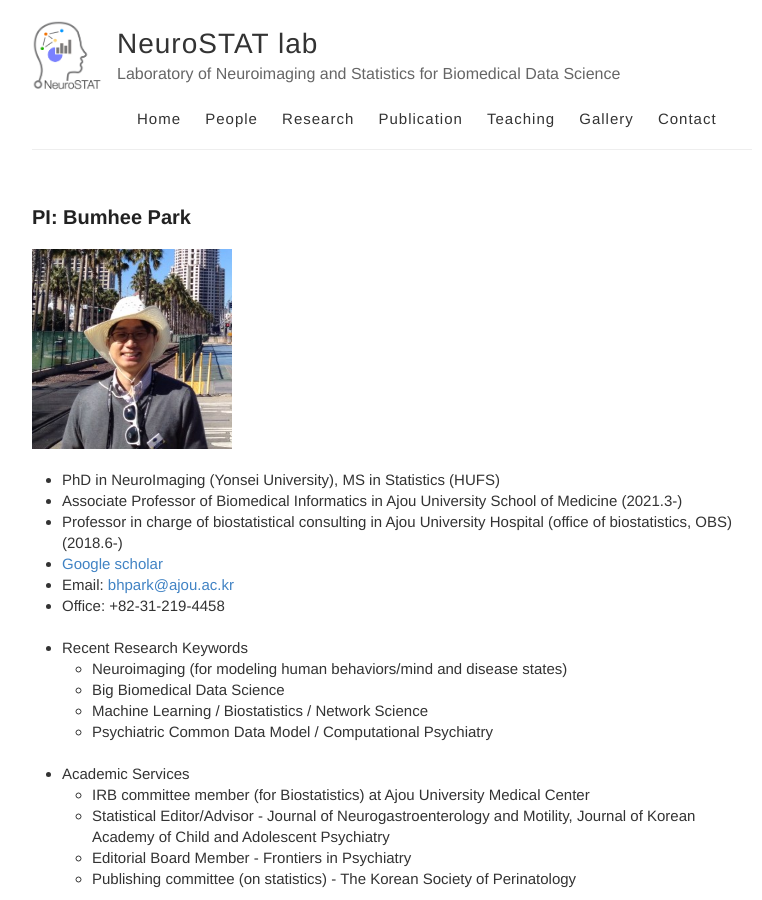
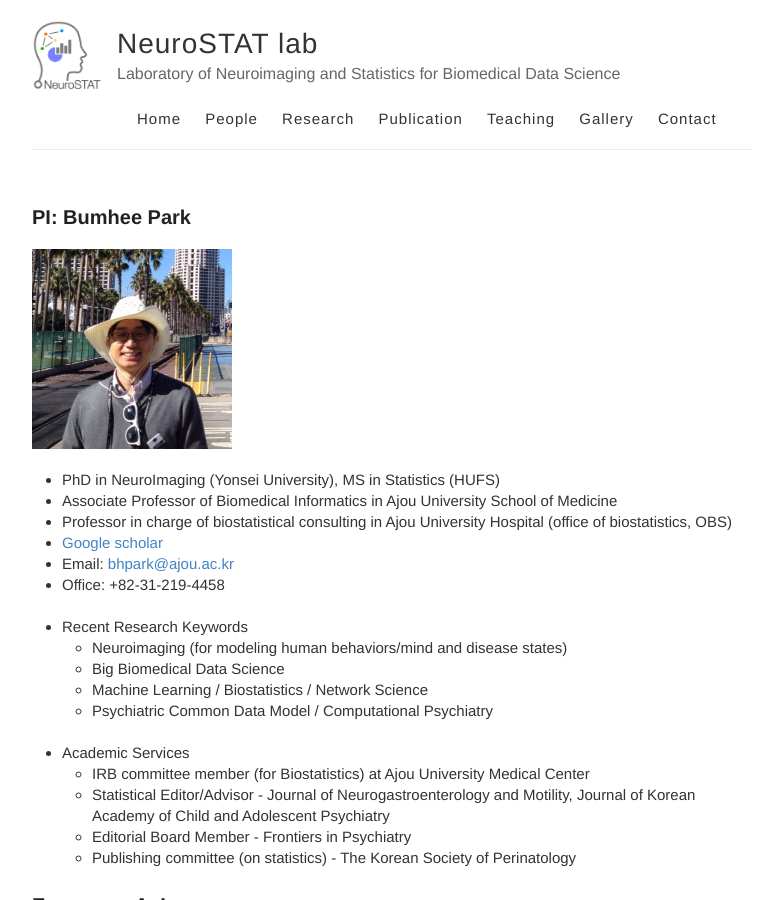
Before and after one commit to neurostat-lab/neurostat-lab.github.io, a Jekyll site: the page built from people.md, in a window 1280 px wide and 900 px high. Shown: the whole window, without its empty margins (248-1010 px from the left). Built offline with Jekyll 4.4.1, drawn with Linux system fonts in a browser that asks for light colours; our own code applies the rules of GitHub Pages for plain Markdown files.

Commit message:
Update people.md

```diff
--- a/people.md
+++ b/people.md
@@ -7,8 +7,8 @@ permalink: /people/
 
 <img src="/images/profe.png" style="width: 200px;"/><br>
  * PhD in NeuroImaging (Yonsei University), MS in Statistics (HUFS)
- * Associate Professor of Biomedical Informatics in Ajou University School of Medicine (2021.3-)<br>
- * Professor in charge of biostatistical consulting in Ajou University Hospital (office of biostatistics, OBS) (2018.6-) <br>
+ * Associate Professor of Biomedical Informatics in Ajou University School of Medicine <br>
+ * Professor in charge of biostatistical consulting in Ajou University Hospital (office of biostatistics, OBS) <br>
  * [Google scholar](https://scholar.google.com/citations?hl=ko&user=mBLSN20AAAAJ)
  * Email: [bhpark@ajou.ac.kr](bhpark@ajou.ac.kr)<br>
  * Office: +82-31-219-4458<br>
```
